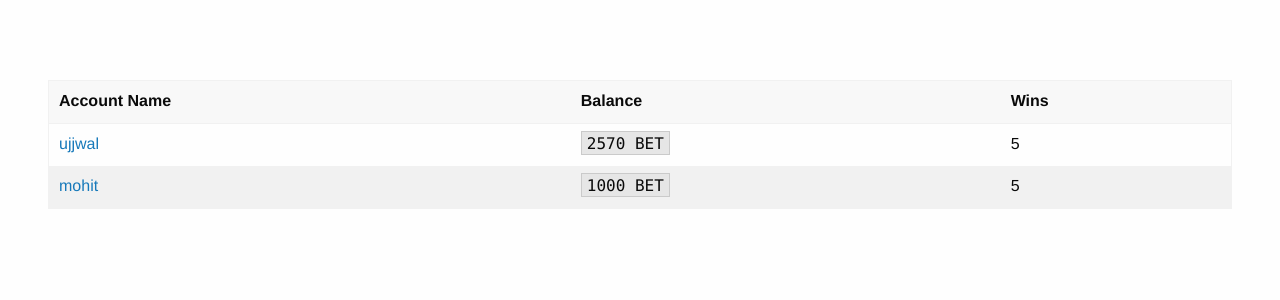
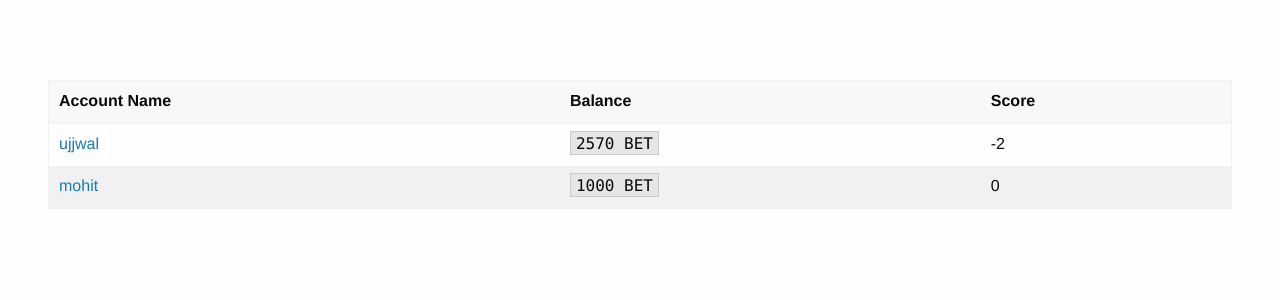
Before and after one commit to ujjwal-kr/betcoin, a Flask app: page /accounts in a window 1280 px wide. Shown: the part 54-354 px from the top of the page. Run offline with Flask 2, Linux system fonts and the light colour scheme; data comes from the database, SQL or seed files in the repository; both versions use the stored data as it was after the commit; some libraries are stand-ins or nearby versions.

Commit message:
added wins template

```diff
--- a/app/routes.py
+++ b/app/routes.py
@@ -157,7 +157,7 @@ def casino():
                     if coin == 0:
                         wallet.balance = wallet.balance - int(amount)
                         bank.balance = bank.balance + int(amount)
-                        wallet.wins = wallet.wins - 1
+                        wallet.wins = int(wallet.wins) - 1
                         transaction = Transactions(sender=username, reciever="bank", amount=amount)
                         db.session.add(transaction)
                         db.session.commit()
@@ -169,11 +169,11 @@ def casino():
                         amount = amount + percentage/100 * amount
                         wallet.balance = wallet.balance + amount
                         bank.balance = bank.balance - amount
-                        wallet.wins = wallet.wins + 1
+                        wallet.wins = int(wallet.wins) + 1
                         transaction = Transactions(sender="bank", reciever=username, amount=amount)
                         db.session.add(transaction)
                         db.session.commit()
                         return render_template("results.html", resultText=username+" wins!",
-                        resultText2=username + " wins "+str(amount)+" in the gamble with " + str(percentage)+"% increase", wallet=wallet)
+                        resultText2=username + " wins "+str(amount)+"x in the gamble with " + str(percentage)+"% increase")
             else: return "Wrong Password"
-        except: return "User not found"
+        except: return "User Not Found"
--- a/app/templates/accounts.html
+++ b/app/templates/accounts.html
@@ -11,7 +11,7 @@
           <tr>
             <th >Account Name</th>
             <th >Balance</th>
-            <th >Wins</th>
+            <th >Score</th>
           </tr>
         </thead>
         <tbody>
@@ -19,7 +19,7 @@
                 <tr>
                     <td> <a href="/accounts/{{account.username}}">{{ account.username }}</a></td>
                     <td> <code>{{ account.balance }} BET</code>  </td>
-                    <td> 5 </td>
+                    <td> {{account.wins}} </td>
                 </tr>
             {% endfor %}
         </tbody>
--- a/app/templates/results.html
+++ b/app/templates/results.html
@@ -7,7 +7,6 @@
     <br>
     <div style="padding: 4rem; width:100%; text-align:center;">
        <h2> {{ resultText2 }} </h2>
-       <span>Current Balance: {{wallet.balance}}</span>
        <br>
        <br>
        <a href="/casino" type="submit" class="success button">Back</a>
```
Also changed, not shown: app/test.sqlite3.
